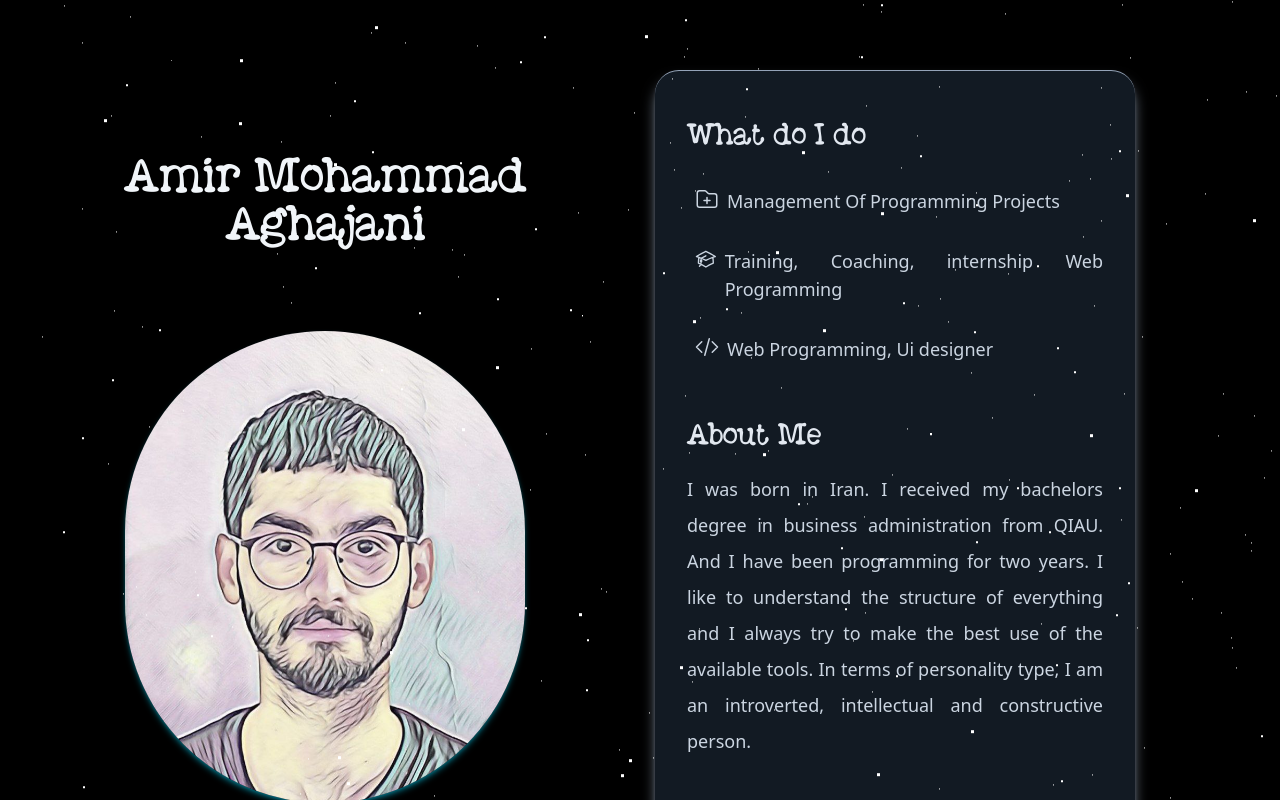
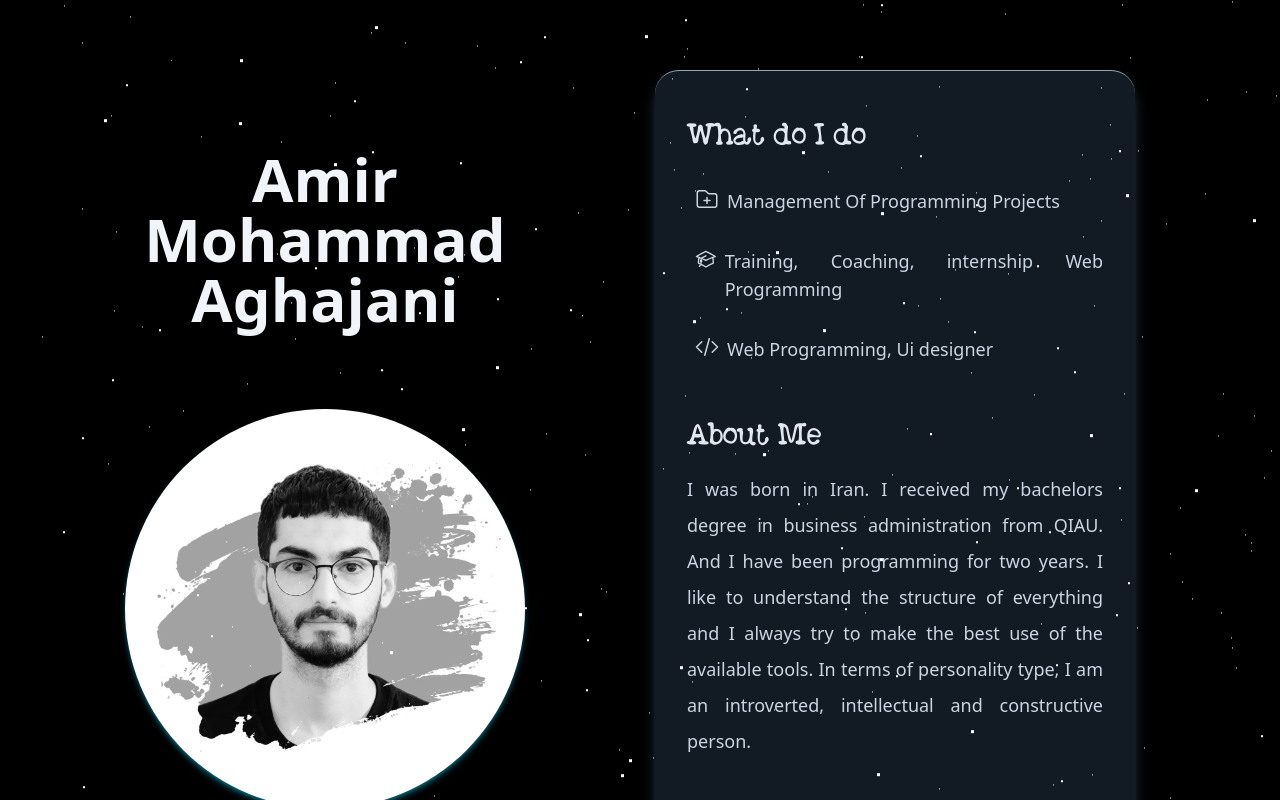
Before and after one commit to AmirAghajani98/portfolio, a Next.js app: page / in a window 1280 px wide. Shown: the top 800 px of the page. Built offline with nearby package versions, Linux system fonts and the light colour scheme.

Commit message:
fix-image-profile

```diff
--- a/src/app/page.tsx
+++ b/src/app/page.tsx
@@ -8,7 +8,7 @@
       <div id='stars3'></div>
       <div className="sm:flex flex-col-2 mt-6">
         <div className="sm:w-2/5 text-center m-auto">
-          <h1 className="sm:text-5xl text-4xl font-bold text-slate-100">
+          <h1 className="sm:text-6xl text-4xl font-bold text-slate-100 font-sans">
             Amir Mohammad Aghajani
           </h1>
           <div className="mx-auto my-20">
@@ -106,7 +106,7 @@
             </a>
           </div>
         </div>
-        <div id="card" className="text-slate-200 sm:w-2/5 sm:text-justify text-start p-8 rounded-3xl m-auto shadow-lg border-y border-slate-400 shadow-slate-400">
+        <div id="card" className="text-slate-200 sm:w-2/5 sm:text-justify text-start p-8 rounded-3xl m-auto shadow-lg border-y border-slate-400 shadow-slate-700">
           <h1 className="text-3xl font-semibold mt-4">What do I do</h1>
           <ul>
             <li className="my-8 flex text-lg text-slate-300 font-sans">
```
Also changed, not shown: public/img/profile.png.
